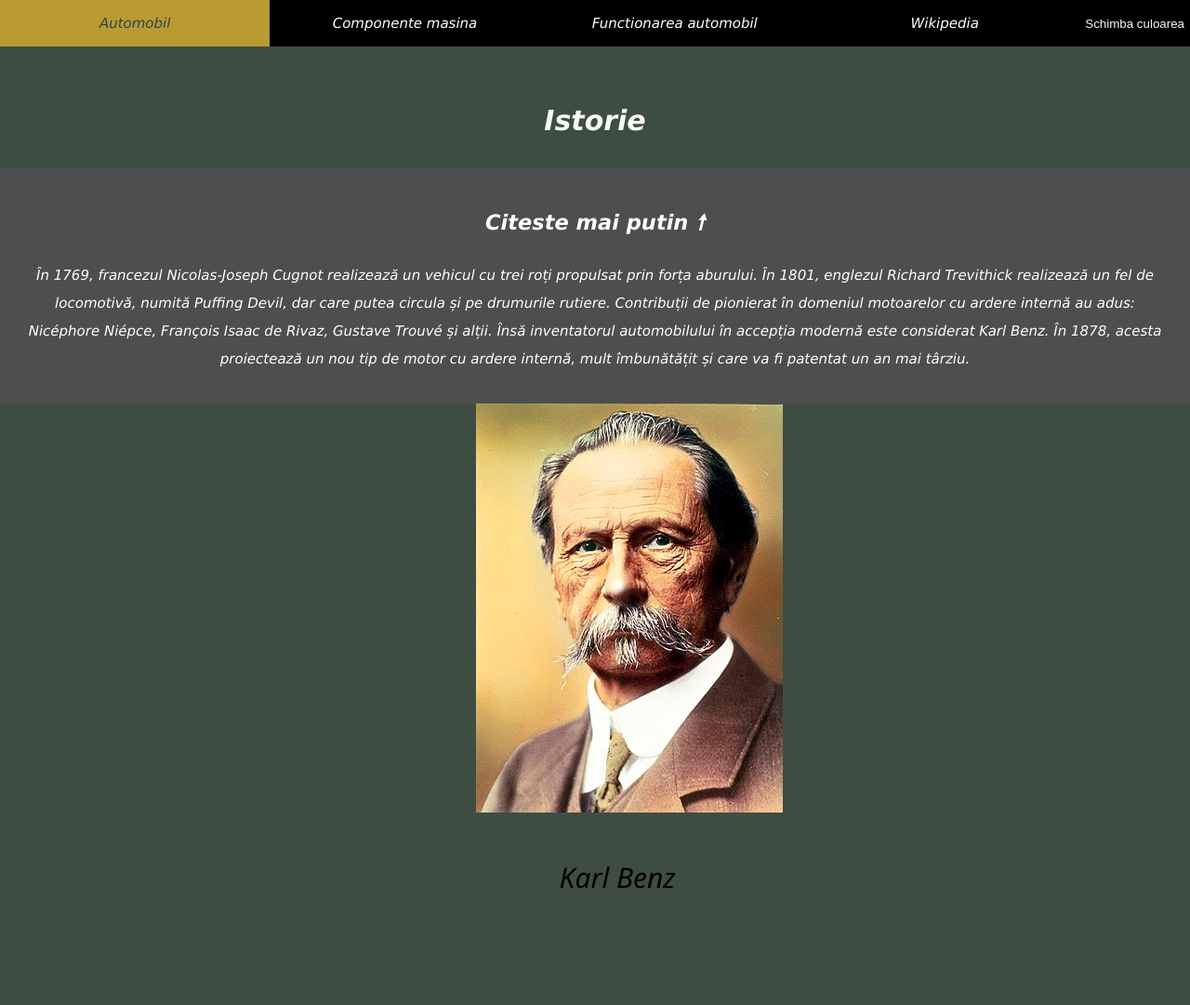
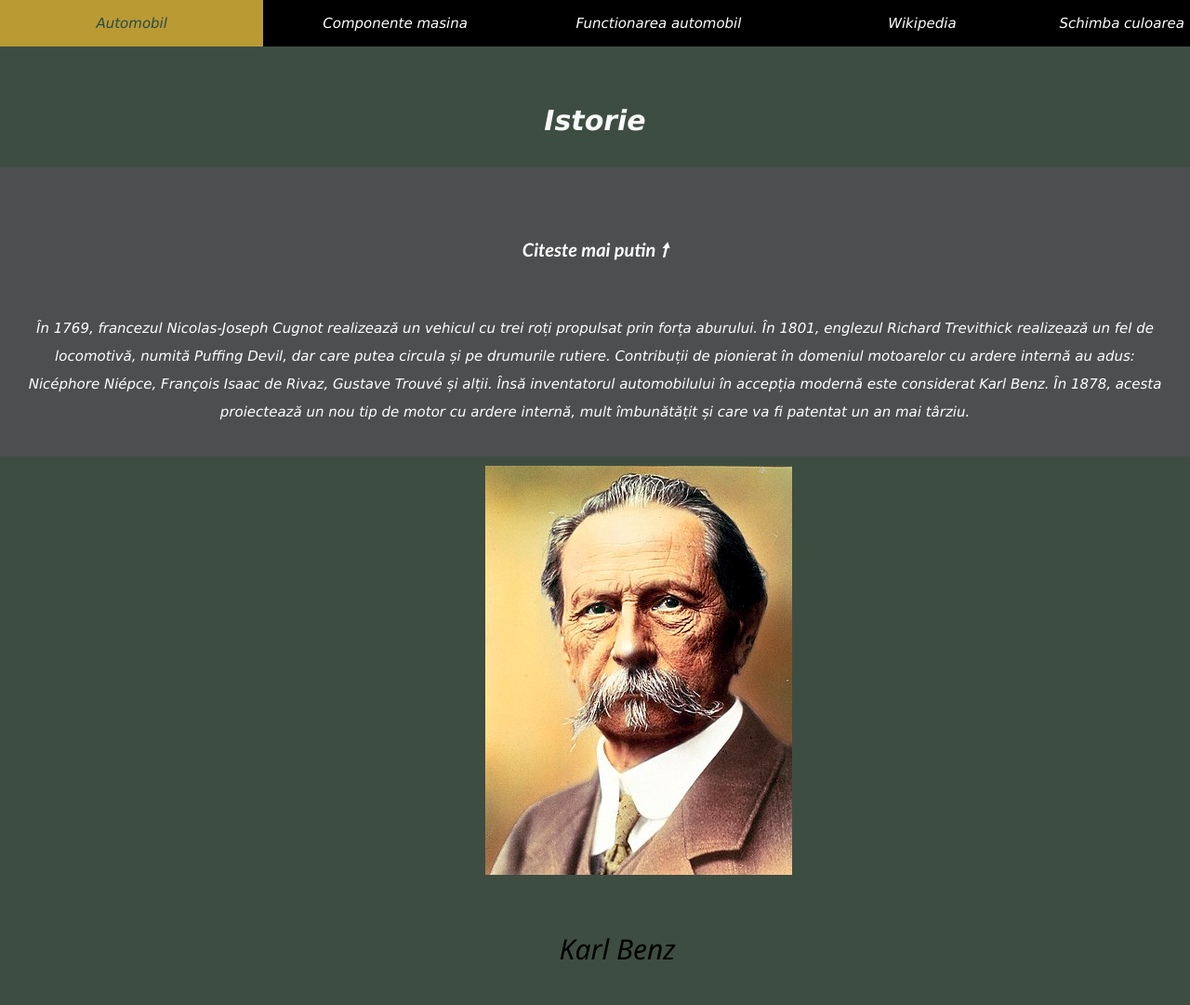
Before and after one commit to Cristalin8/tweblab, a PHP site: page /html/istorie.html in a window 1280 px wide. Shown: the whole page at 93% size. Before the commit the page ends 956 px from the top, so only its background shows below. Run offline with PHP 8.4, Linux system fonts and the light colour scheme.

Commit message:
lab3 mod

```diff
--- a/css/style.css
+++ b/css/style.css
@@ -48,8 +48,6 @@ body {
       color: #f8f9f9 ;
 }
 .text {
-      /* padding: 2em; */
-
       padding:0 10px 0 10px;
       text-align: center;
       color: #ffffff
@@ -65,80 +63,23 @@ body {
    width: 50em;
    height: 30em;
 }
-.btn:hover {
+#btn:hover {
    background: #b99a33;
-   color: #294949;
    width: 100%;
    height: 100%;
 }
-.btn {
+#btn {
    background: #000000;
-   color: #f8f9f9;
+   color: #ffffff;
    width: 100%;
    height: 100%;
    border: 0px solid black;
+   font-size: 15px;
+   font-family: verdana;
+   font-style: italic;
 }
-
-
-/* body {
-        margin: 0;
-        padding: 0;
-        background-color: #3e4d42;
-        font-family: verdana;
-        font-style: italic;
-        line-height: 2;
-        font-size: 15px;
-     }
-     .nav-bar a {
-        text-decoration: none;
-        color: rgb(255, 255, 255);
-        display: block;
-     }
-     .nav-bar > ul {
-        list-style-type: none;
-        margin: auto;
-        padding: auto;
-     }
-     .nav-bar > ul > li > a {
-        padding: auto;
-        background: rgb(58, 45, 45);
-     }
-     .nav-bar > ul > li > a:hover {
-        background: #b99a33;
-        color: #294949;
-     }
-     .nav-bar .active {
-        background: #173459;
-        color: #f8f9f9;
-     }
-     .nav-bar li {
-        float: auto;
-        width: 25em ;
-        text-align: center;
-        border-right: 1px solid #333;
-     }
-
-    .title {
-            text-align: center;
-            color: #f8f9f9 ;
-    }
-    .text {
-            padding: 2em;
-            text-align: center;
-            color: #ffffff
-    }
-    .block {
-            background-color:rgb(77, 78, 80)
-    }
-    .img {
-         position: relative;
-         left: 27em;
-         width: 50em;
-         height: 30em;
-    }
- */
-
- #toggle-tale-text {
-    background-color: green;
-    padding: 10px;
- }
+#h2{
+   font-family: 'Gill Sans', 'Gill Sans MT', Calibri, 'Trebuchet MS', sans-serif;
+   margin: 50px;
+   font-size: 20px
+}
--- a/html/istorie.html
+++ b/html/istorie.html
@@ -35,7 +35,7 @@
 				</td>
 			</table>
 		</div>
-							<img src="../img/330px-Carl-Benz_coloriert.jpg" style="padding-left: 40%;">
+							<img src="../img/330px-Carl-Benz_coloriert.jpg" style="padding-left: 40%;margin: 10px;">
 							<ul style="font-size: 30px;font-family: 'Segoe UI', Tahoma, Geneva, Verdana, sans-serif;padding-left: 47%;">Karl Benz</ul>
 		<script src="../javascript/java.js"></script>
 </body>
--- a/javascript/java.js
+++ b/javascript/java.js
@@ -4,8 +4,9 @@ function slide(div, h){
             h.textContent = 'Citeste mai putin 🠕'
     }
     else{
+      (div.style.display === 'none')
         div.style.display = 'none';
-        h.textContent = 'Citește mai mult'
+        h.textContent = 'Citește mai mult ↓'
     }
 }
 
@@ -39,7 +40,7 @@ button.addEventListener("click", () => {
 
 function generateHex() {
   let hexColor = "#";
-  for (let i = 0; i < 3; i++) {
+  for (let i = 0; i < 6; i++) {
     hexColor += hex[getRandomNumber()];
   }
 
```
